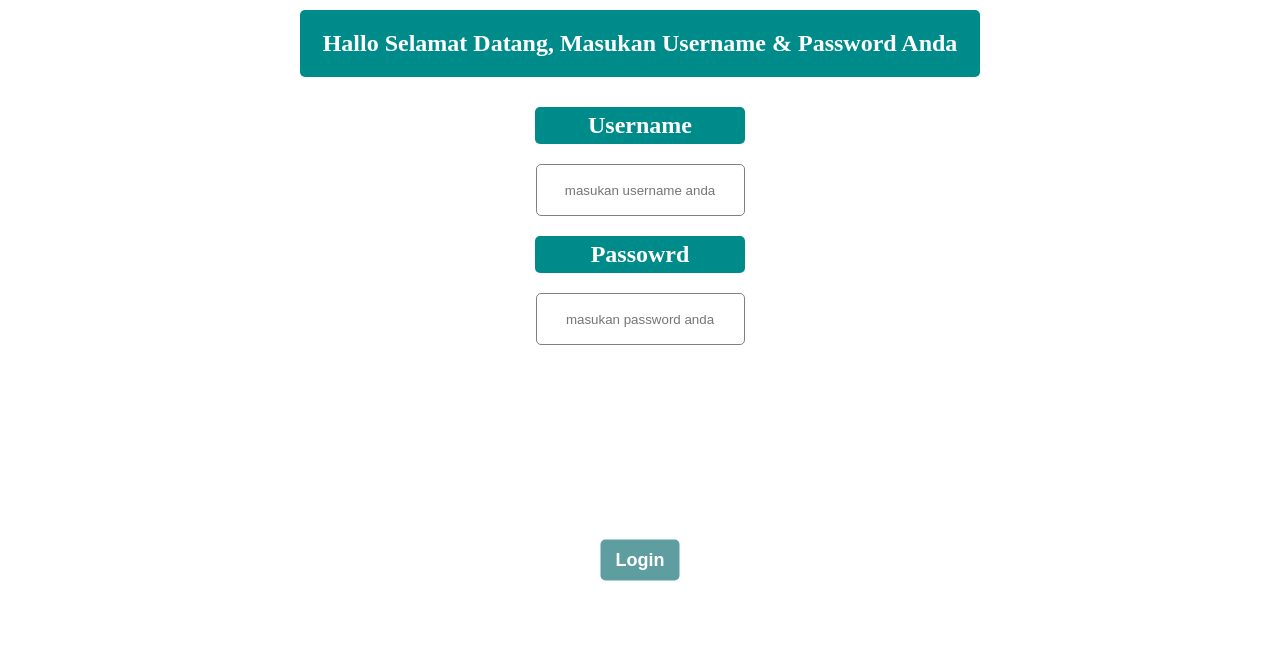
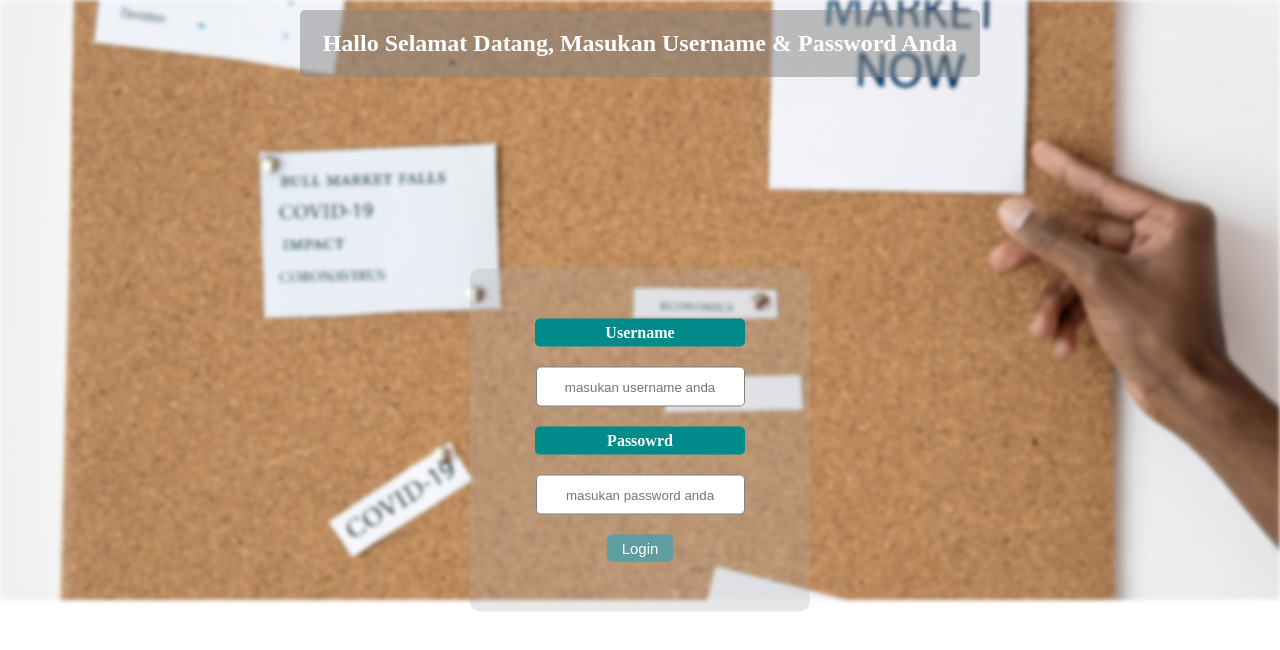
Before and after one commit to Farhannovaal/TrasansaksiApp, a PHP site: page /TrasaksiSinerji/login.php in a window 1280 px wide. Shown: the top 650 px of the page. Run offline with PHP 8.4, Linux system fonts and the light colour scheme.

Commit message:
Update Fitur

```diff
--- a/index.css
+++ b/index.css
@@ -541,21 +541,30 @@ td.icon-hapus i {
     text-align: center;
     margin-top: 40px;
     gap: 20px;
-    /* width: 300px; */
+    width: 300px;
     /* position: absolute; */
     /* left: 50%; */
     /* top: 50%; */
+    background-color: #a9a9a945;
+    padding: 50px 20px;
+    border-radius: 10px;
+    position: absolute;
+    left: 50%;
+    top: 50%;
+    transform: translate(-50%, -50%);
+    z-index: 2;
 }
 
 .login-wrapper h2 {
     color: white;
+    font-size: 16px;
 }
 
 
 
 .login-wrapper input {
     border: none;
-    height: 30px;
+    height: 18px;
     border: 1px solid grey;
     text-align: center;
     border-radius: 5px;
@@ -571,25 +580,42 @@ h2.login-title {
     position: relative;
     left: 50%;
     transform: translate(-50%, 10px);
+    z-index: 2;
+    background-color: #8080807d;
 }
 
 button.login-btn {
-    padding: 10px 15px;
+    padding: 5px 15px;
     border: none;
     background-color: cadetblue;
     color: white;
     border-radius: 5px;
-    font-size: 18px;
-    font-weight: bold;
-    position: absolute;
+    font-size: 15px;
+    font-weight: 500;
+    /* position: absolute; */
     left: 50%;
     top: 70%;
-    transform: translate(-50%, -50%);
+    /* transform: translate(-50%, -50%); */
     cursor: pointer;
 }
 
 input#kodeBarang {
     cursor: no-drop;
+}
+
+.blur-wrapper {
+    position: absolute;
+    width: 100%;
+    height: 600px;
+    /* background-color: red; */
+    margin: 0;
+    padding: 0;
+    background-image: url(img/background.jpg);
+    filter: blur(2px);
+    background-size: cover;
+    background-position: center;
+    position: absolute;
+    top: 0%;
 }
 @media screen and ( max-width: 600px ) {
 
--- a/index.php
+++ b/index.php
@@ -354,11 +354,6 @@ $qtyBarang =0;
                                     <h3> Total Bayar : <?php echo Rupiah($sumBayar)?></h3>
                                 </div>
 
-                <?php
-                    if (!empty($ongkir) && !empty($diskon)) : ?>
-                    <p>Ongkir Anda adalah <?php echo $ongkir; ?></p>
-                    <p><?php echo $diskon; ?> Diskon Anda</p>
-                <?php endif; ?>
             </form>
         </div>
 
--- a/login.php
+++ b/login.php
@@ -41,8 +41,13 @@ if (isset($_POST['login'])) {
 <body>
 
     <h2 class="login-title"> Hallo Selamat Datang, Masukan Username & Password Anda </h2>
+<div class="blur-wrapper">
 
-    <form action="" method="post">
+    <p style="display:none;">Lorem ipsum dolor sit amet consectetur adipisicing elit. Vero, non.</p>
+
+ </div>
+
+ <form action="" method="post">
             <div class="login-wrapper">
                 <div class="username">
                     <h2> Username</h2>
@@ -52,9 +57,11 @@ if (isset($_POST['login'])) {
                     <h2> Passowrd </h2>
                     <input type="password" value="" placeholder="masukan password anda" name="password">
                 </div>
+
+
+            <button type="submit" name="login" class="login-btn"> Login </button>
             </div>
 
-            <button type="submit" name="login" class="login-btn"> Login </button>
 
     </form>
 
```
Also changed, not shown: edit.js (+8 -44 lines), img/background.jpg (added).
